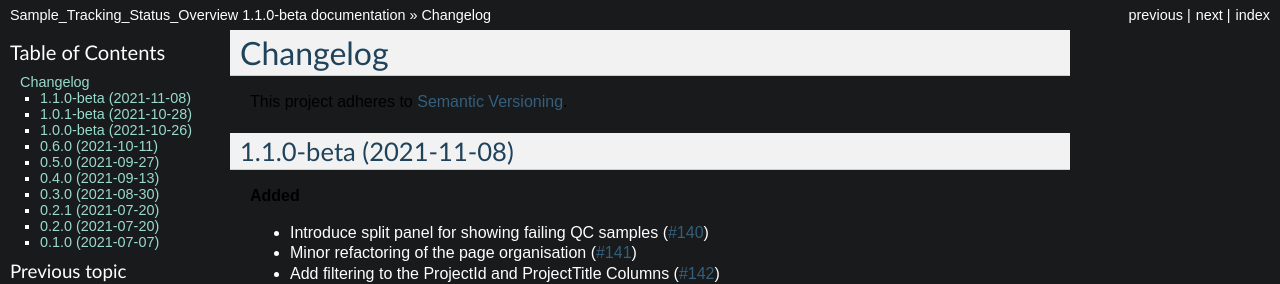
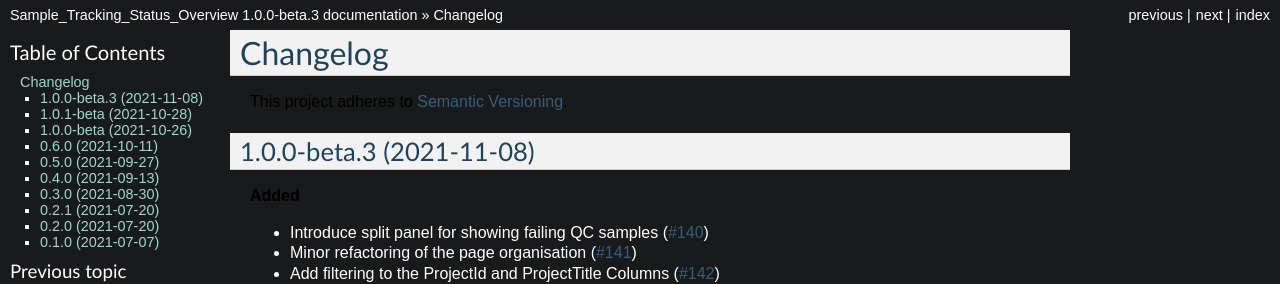
Before and after one commit to jenniferboedker/Sample_Tracking_Status_Overview, a Sphinx documentation site: the page built from docs/changelog.rst, in a window 1280 px wide and 900 px high. Shown: the top 284 px of the window. Built offline with Sphinx 7.4.7, drawn with Linux system fonts in a browser that asks for light colours; some of the changed text lies outside the part shown.

Commit message:
Update version to 1.0.0-beta.3

```diff
--- a/CHANGELOG.rst
+++ b/CHANGELOG.rst
@@ -4,7 +4,7 @@ Changelog
 
 This project adheres to `Semantic Versioning <https://semver.org/>`_.
 
-1.1.0-beta (2021-11-08)
+1.0.0-beta.3 (2021-11-08)
 ---------------------------
 
 **Added**
--- a/docs/conf.py
+++ b/docs/conf.py
@@ -57,9 +57,9 @@ author = "Jennifer Bödker"
 # the built documents.
 #
 # The short X.Y version.
-version = '1.1.0-beta'
+version = '1.0.0-beta.3'
 # The full version, including alpha/beta/rc tags.
-release = '1.1.0-beta'
+release = '1.0.0-beta.3'
 
 # The language for content autogenerated by Sphinx. Refer to documentation
 # for a list of supported languages.
--- a/pom.xml
+++ b/pom.xml
@@ -10,7 +10,7 @@
   </modules>
   <artifactId>sample-tracking-status-overview</artifactId>
   <groupId>life.qbic</groupId>
-  <version>1.1.0-beta</version> <!-- <<QUBE_FORCE_BUMP>> -->
+  <version>1.0.0-beta.3</version> <!-- <<QUBE_FORCE_BUMP>> -->
   <name>Sample Tracking Status Overview</name>
   <url>http://github.com/qbicsoftware/sample-tracking-status-overview</url>
   <description>Gives a visual overview of sample statuses</description>
--- a/qube.cfg
+++ b/qube.cfg
@@ -1,5 +1,5 @@
 [bumpversion]
-current_version = 1.1.0-beta
+current_version = 1.0.0-beta.3
 
 [bumpversion_files_whitelisted]
 dot_qube = .qube.yml
```
Also changed, not shown: .qube.yml, 2 other files.
